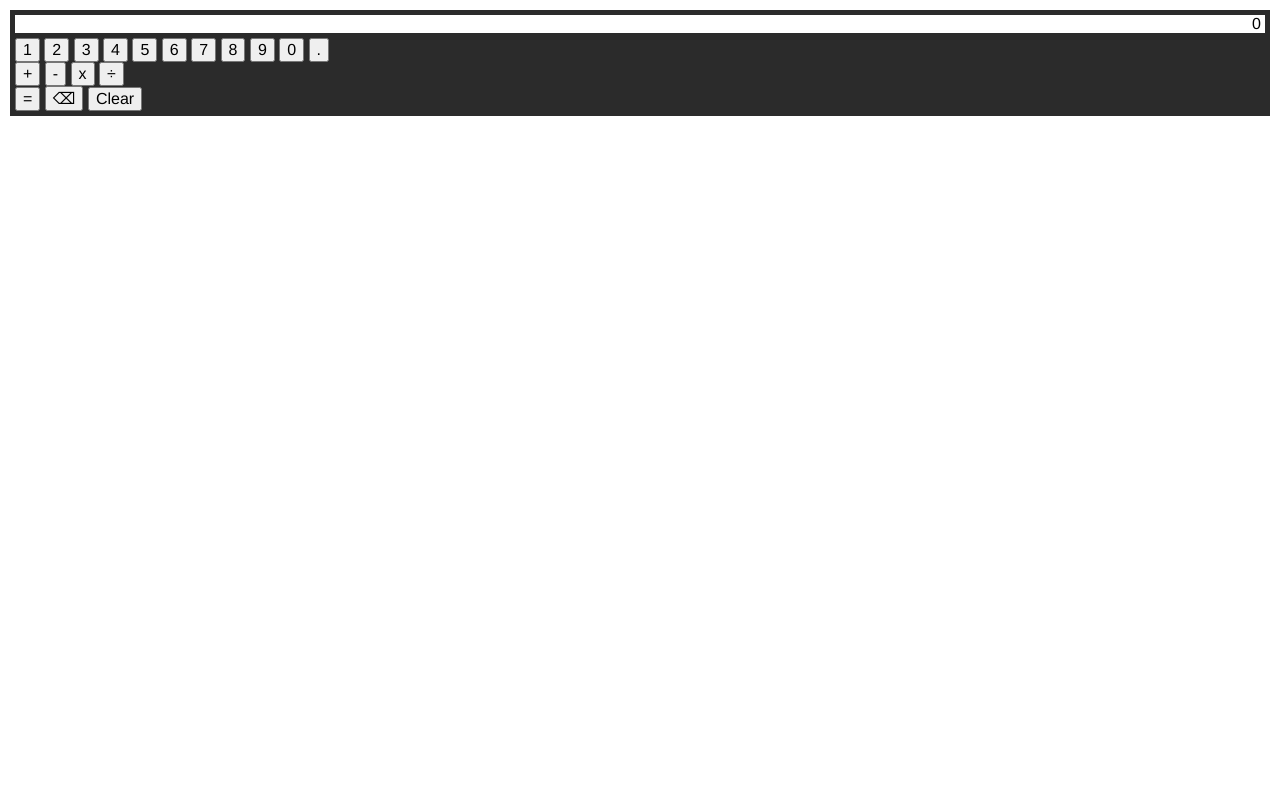
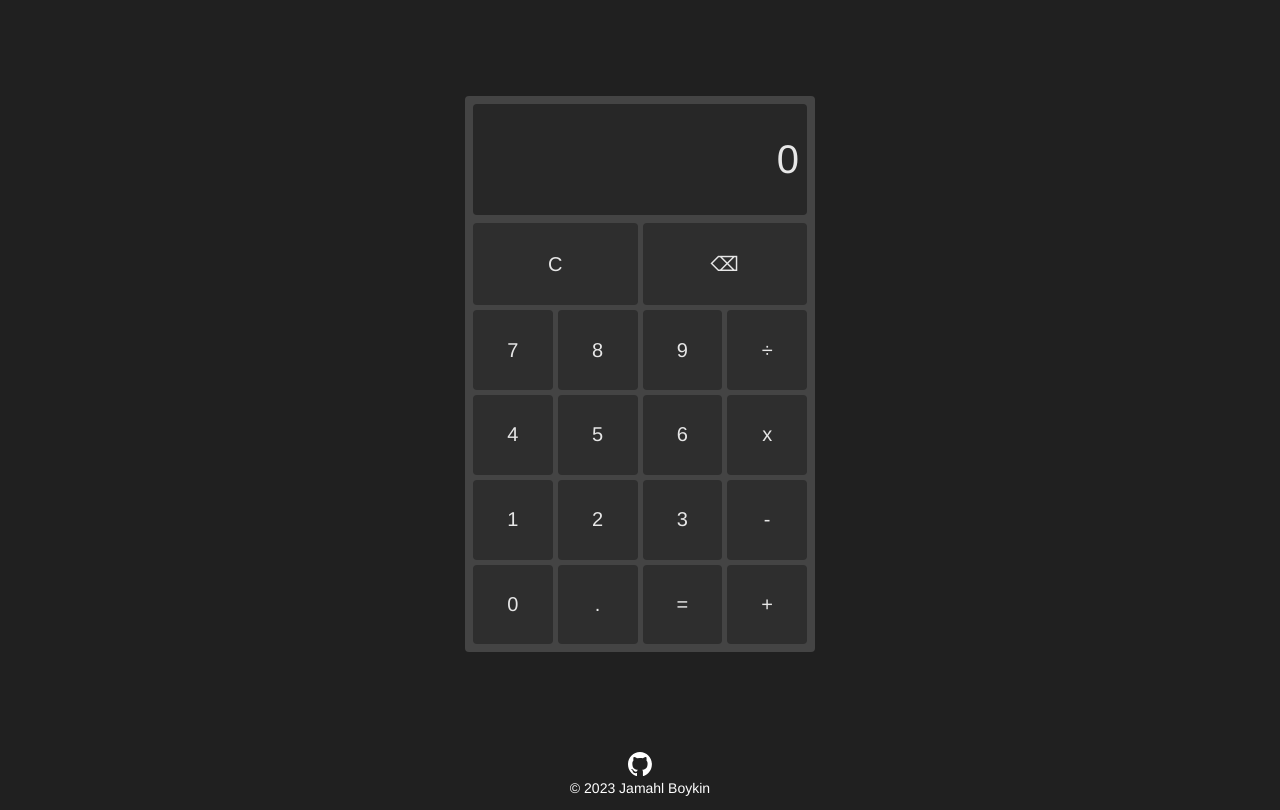
Before and after one commit to JamahlBoykin/odin-calculator, a plain HTML site: page index.html in a window 1280 px wide. Drawn offline with Linux system fonts and the light colour scheme.

Commit message:
Overhaul styles

```diff
--- a/index.html
+++ b/index.html
@@ -12,30 +12,43 @@
   </head>
 
   <body>
-    <div class="calculator">
-      <div class="display">0</div>
-      <div class="numbers">
-        <button class="button-1 key-49 key-97">1</button>
-        <button class="button-2 key-50 key-98">2</button>
-        <button class="button-3 key-51 key-99">3</button>
-        <button class="button-4 key-52 key-100">4</button>
-        <button class="button-5 key-53 key-101">5</button>
-        <button class="button-6 key-54 key-102">6</button>
-        <button class="button-7 key-55 key-103">7</button>
-        <button class="button-8 key-56 key-104">8</button>
-        <button class="button-9 key-57 key-105">9</button>
-        <button class="button-0 key-48 key-96">0</button>
-        <button class="button-decimal key-190 key-110">.</button>
-      </div>
-      <div class="operators">
-        <button class="button-add key-187-shift key-107">+</button>
-        <button class="button-subtract key-189 key-109">-</button>
-        <button class="button-multiply key-56-shift key-88 key-106">x</button>
-        <button class="button-divide key-191 key-111">÷</button>
-      </div>
-      <button class="button-equals key-187 key-13">=</button>
-      <button class="button-backspace key-8 key-46">⌫</button>
-      <button class="button-clear key-27">Clear</button>
+    <div class="wrapper">
+      <main class="main">
+        <div class="calculator">
+          <div class="display">0</div>
+
+          <button class="button-clear key-27">C</button>
+          <button class="button-backspace key-8 key-46">⌫</button>
+          <button class="numbers button-7 key-55 key-103">7</button>
+          <button class="numbers button-8 key-56 key-104">8</button>
+          <button class="numbers button-9 key-57 key-105">9</button>
+          <button class="operators button-divide key-191 key-111">÷</button>
+
+          <button class="numbers button-4 key-52 key-100">4</button>
+          <button class="numbers button-5 key-53 key-101">5</button>
+          <button class="numbers button-6 key-54 key-102">6</button>
+          <button class="operators button-multiply key-56-shift key-88 key-106">x</button>
+
+          <button class="numbers button-1 key-49 key-97">1</button>
+          <button class="numbers button-2 key-50 key-98">2</button>
+          <button class="numbers button-3 key-51 key-99">3</button>
+          <button class="operators button-subtract key-189 key-109">-</button>
+
+          <button class="numbers button-0 key-48 key-96">0</button>
+          <button class="numbers button-decimal key-190 key-110">.</button>
+          <button class="button-equals key-187 key-13">=</button>
+          <button class="operators button-add key-187-shift key-107">+</button>
+        </div>
+      </main>
+
+      <footer class="footer">
+        <a href="https://github.com/JamahlBoykin">
+          <img src="./images/github-mark-white.svg" alt="Link to the creator's GitHub profile." class="link-github">
+        </a>
+        <p>
+          © <script>document.write(new Date().getFullYear())</script> Jamahl Boykin
+        </p>
+      </footer>
     </div>
   </body>
 </html>
--- a/script.js
+++ b/script.js
@@ -8,12 +8,18 @@ let waitForNum = false;
 let chaining = false;
 
 const display = document.querySelector('.display');
-const numbers = document.querySelectorAll('.numbers > button');
-const operators = document.querySelectorAll('.operators > button');
+const numbers = document.querySelectorAll('.numbers');
+const operators = document.querySelectorAll('.operators');
 const equals = document.querySelector('.button-equals');
 const backspace = document.querySelector('.button-backspace');
 const clear = document.querySelector('.button-clear');
-const allButtons = document.querySelectorAll('.calculator > button, * > button');
+const buttons = document.querySelectorAll('.calculator > button, * > button');
+
+buttons.forEach((button) => {
+  button.setAttribute("tabIndex", -1);
+  button.setAttribute("onclick", "blur()");
+  button.setAttribute("onmouseleave", "blur()");
+});
 
 window.addEventListener('keydown', detectButtonPress);
 
@@ -22,7 +28,9 @@ clear.addEventListener('click', () => {
 });
 
 backspace.addEventListener('click', () => {
-  display.textContent = display.textContent.slice(0,-1);
+  if (display.textContent !== "" && display.textContent !== "+" && display.textContent !== "-" && display.textContent !== "x" && display.textContent !== "÷") {
+    display.textContent = display.textContent.slice(0,-1);
+  }
 });
 
 equals.addEventListener('click', () => {
@@ -39,11 +47,7 @@ numbers.forEach((number) => {
 
 operators.forEach((operator) => {
   operator.addEventListener('click', () => {
-    if (display.textContent === "Cannot divide by zero.") {
-      reset();
-    } else {
-      selectOperator(operator);
-    }
+    selectOperator(operator);
   });
 });
 
@@ -52,7 +56,14 @@ operators.forEach((operator) => {
 
 
 function detectButtonPress(e) {
-  e.preventDefault();
+  if (e.key === "Enter" || e.key === "/") {
+    e.preventDefault();
+  }
+
+  if (display.textContent === "Infinity" || display.textContent === "NaN") {
+    reset();
+    return;
+  }
 
   const btn = document.querySelector(`button.key-${e.keyCode}-shift`);
 
@@ -74,6 +85,12 @@ function detectButtonPress(e) {
 }
 
 function displayInput(number) {
+  if (display.textContent === "Infinity" || display.textContent === "NaN" || display.textContent === "Cannot divide by zero.") {
+    reset();
+    display.textContent = number.textContent;
+    return;
+  }
+
   if (number.textContent === ".") {
     if (display.textContent.includes(".")) {
       return;
@@ -93,15 +110,17 @@ function displayInput(number) {
     } else {
       display.textContent = number.textContent;
     }
-  } else if (display.textContent === "Cannot divide by zero.") {
-    reset();
-    display.textContent = number.textContent;
   } else {
     display.textContent += number.textContent;
   }
 }
 
 function selectOperator(operator) {
+  if (display.textContent === "Infinity" || display.textContent === "NaN" || display.textContent === "Cannot divide by zero.") {
+    reset();
+    return;
+  }
+
   if (firstOperator) {
     storedNumber1 = display.textContent;
     storedOperator = operator.textContent;
@@ -109,7 +128,7 @@ function selectOperator(operator) {
     firstOperator = false;
     firstEquals = true;
   } else {
-    if (storedNumber1 !== null && display.textContent !== "" && waitForNum === false) {
+    if (storedNumber1 !== null && waitForNum === false && display.textContent !== "" && display.textContent !== "+" && display.textContent !== "-" && display.textContent !== "x" && display.textContent !== "÷") {
       chaining = true;
       calc();
     }
--- a/style.css
+++ b/style.css
@@ -1,3 +1,7 @@
+:root {
+  background-color: #202020;
+}
+
 img, picture, video, canvas, svg {
   display: block;
   max-width: 100%;
@@ -30,18 +34,95 @@ html, body {
 body {
   -webkit-font-smoothing: antialiased;
   font-family: Helvetica, sans-serif;
+  color: white;
+}
+
+/* Footer */
+
+.footer {
+  display: flex;
+  align-items: center;
+  justify-content: center;
+  flex-direction: column;
+  padding: 4px;
+  gap: 4px;
+  font-size: 14px;
+}
+
+.link-github {
+  height: 24px;
+}
+
+/* Main */
+
+.wrapper {
+  display: flex;
+  flex-direction: column;
+  height: 100%;
+}
+
+.main {
+  flex: 1;
+  display: flex;
+  justify-content: center;
+  align-items: center;
 }
 
 .calculator {
-  background-color: #2b2b2b;
-  margin: 10px;
-  padding: 5px;
+  display: grid;
+  background-color: #444444;
+  grid-template-columns: repeat(4, 1fr);
+  flex-basis: min(75vw, 50vh);
+  max-width: 350px;
+  font-size: 20px;
+  margin-top: 8px;
+  margin-bottom: 8px;
+  padding: 8px;
+  gap: 5px;
+}
+
+.calculator, .calculator > * {
+  border-radius: 4px;
+  color: #e7e7e7;
 }
 
 .display {
-  background-color: white;
+  background-color: rgba(32, 32, 32, 0.8);
+  border: rgba(32, 32, 32, 0) solid 8px;
+  display: flex;
+  justify-content: right;
+  align-items: center;
   text-align: right;
-  margin-bottom: 5px;
-  padding: 0px 4px;
-  min-height: 18.4px;
+  font-size: 40px;
+  margin-bottom: 3px;
+  grid-column: 1 / -1;
+  overflow-wrap: anywhere;
+  aspect-ratio: 3 / 1;
 }
+
+.calculator > button {
+  background-color: rgba(32, 32, 32, 0.6);
+  cursor: pointer;
+  border: none;
+  outline: none;
+  transition: 0.2s;
+  aspect-ratio: 1 / 1;
+}
+
+.calculator > button:hover {
+  background-color: rgba(32, 32, 32, 0.8);
+}
+
+.calculator > button:active {
+  background-color: rgba(32, 32, 32, 1);
+}
+
+button.button-backspace {
+  grid-column: span 2;
+  aspect-ratio: 2 / 1;
+}
+
+button.button-clear {
+  grid-column: span 2;
+  aspect-ratio: 2 / 1;
+}
```
Also changed, not shown: images/github-mark-white.svg (added).
